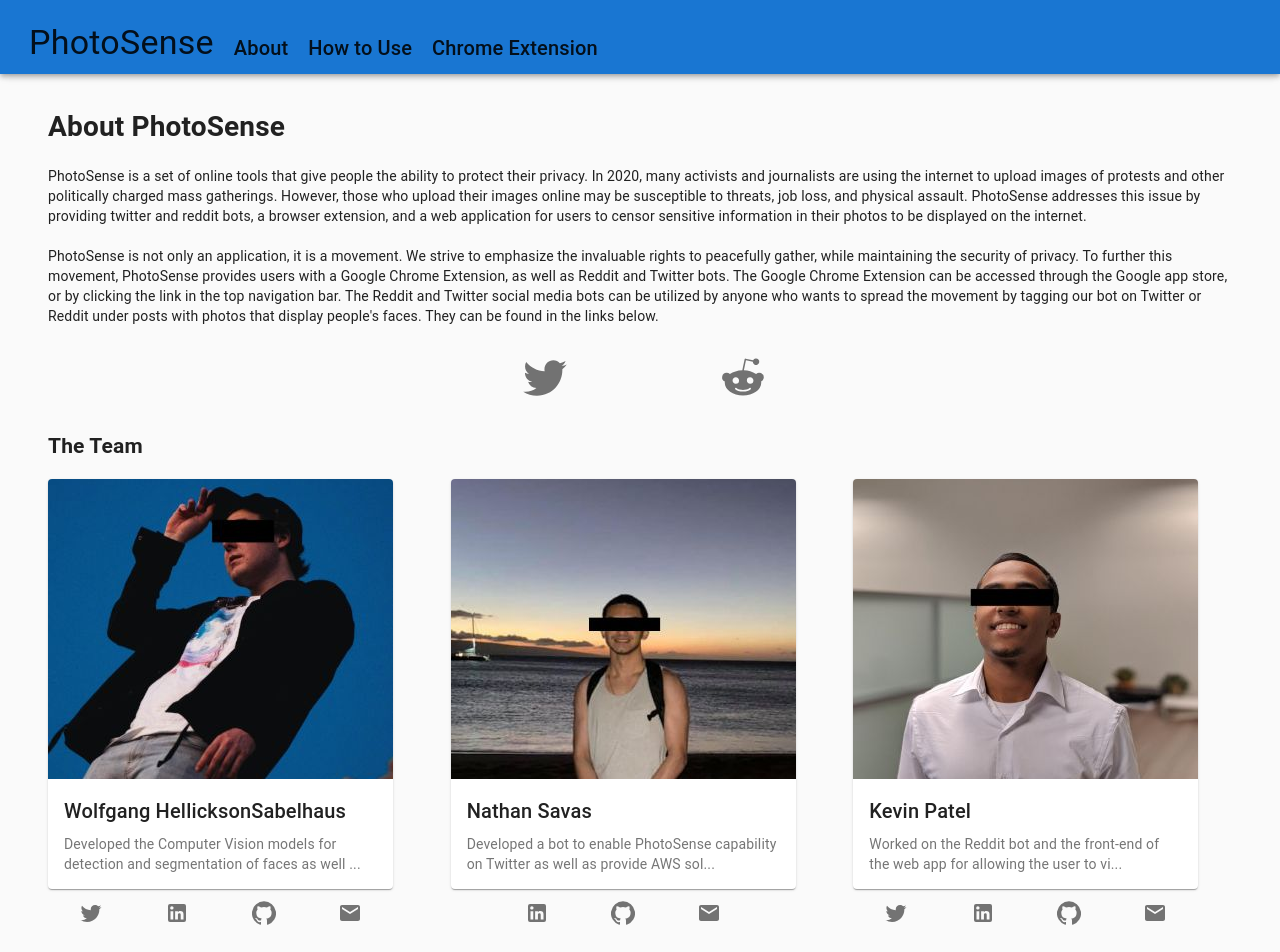
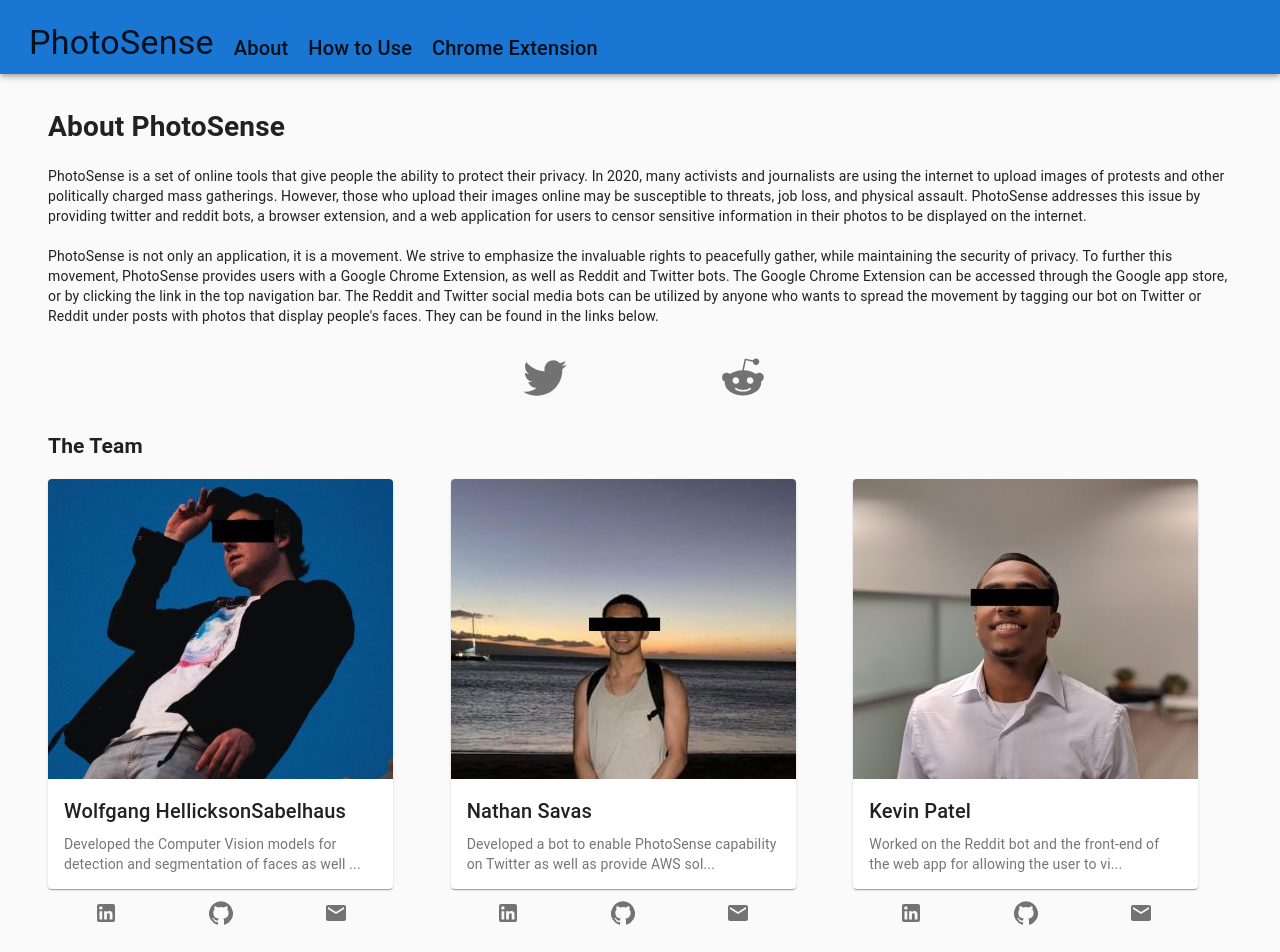
Before and after one commit to Team-SWANK/Web-Application, a React (Create React App) app in the folder my-app/: page /about in a window 1280 px wide. Shown: the top 952 px of the page. Built offline with nearby package versions, Linux system fonts and the light colour scheme.

Commit message:
styling changes and deleting unecessary console logs

```diff
--- a/my-app/src/components/CanvasPagination.js
+++ b/my-app/src/components/CanvasPagination.js
@@ -91,9 +91,6 @@
   const fullScreen = useMediaQuery(theme.breakpoints.down('sm'));
   const [alertOpen, setAlert] = useState(false);
 
-  console.log(images);
-  console.log(resizedImages);
-
   // this holds all metadata tags for all images
   const [allMeta, setAllMeta] = useState([]);
   // this holds the censorship options in an array
@@ -151,7 +148,6 @@
     });
 
     responseImages = await Promise.all(responseImages);
-    console.log('after responseImages');
     setImageBlobs(responseImages);
     let imagesTemp = [];
     responseImages.forEach(imageStr => {
@@ -165,7 +161,6 @@
       }));
     });
     imagesTemp = await Promise.all(imagesTemp);
-    console.log('after imagesTemp');
     setCensoredImages(imagesTemp);
 
     setIsCensored(true);
--- a/my-app/src/components/CensorshipOptionsDialog.js
+++ b/my-app/src/components/CensorshipOptionsDialog.js
@@ -33,7 +33,6 @@
   const handleClickOpen = () => {
     setOpen(true);
   }
-  console.log(censorOptions)
   const handleClickClose = () => {
     document.querySelector("#canvas").dispatchEvent(new Event('dialogClose'))
     setOpen(false);
--- a/my-app/src/components/PersonCard.js
+++ b/my-app/src/components/PersonCard.js
@@ -85,28 +85,21 @@
       </Card>
 
       <Grid container direction="row" justify="center" alignItems="center" spacing={3} className={classes.root} style={{marginLeft: 0, marginRight: 0}}>
-        {twitter && <Grid item xs={3}>
-          <a href={twitter}>
-          <IconButton className={classes.icon} aria-label="twitter" >
-            <TwitterIcon />
-          </IconButton>
-          </a>
-        </Grid>}
-        {linkedIn && <Grid item xs={3}>
+        {linkedIn && <Grid item xs={4}>
           <a href={linkedIn}>
           <IconButton className={classes.icon} aria-label="linked-in">
             <LinkedInIcon />
           </IconButton>
           </a>
         </Grid>}
-        {github && <Grid item xs={3}>
+        {github && <Grid item xs={4}>
           <a href={github}>
           <IconButton className={classes.icon} aria-label="github">
             <GitHubIcon />
           </IconButton>
           </a>
         </Grid>}
-        {email && <Grid item xs={3}>
+        {email && <Grid item xs={4}>
           <a href={'mailTo:'+email}>
           <IconButton className={classes.icon} aria-label="github">
             <MailIcon />
--- a/my-app/src/pages/AboutUs.js
+++ b/my-app/src/pages/AboutUs.js
@@ -66,7 +66,6 @@
           name="Wolfgang HellicksonSabelhaus"
           image={wolfieImage}
           description="Developed the Computer Vision models for detection and segmentation of faces as well as the backend architecture for the models to poll from requests made to our API. Also worked on creating this web interface, mainly contributing in the drawing tool and overall design."
-          twitter="https://twitter.com/WHellHaus"
           linkedIn="https://www.linkedin.com/in/wolfgang-hellicksons/"
           github="https://github.com/WHellhaus"
           email={'wolfgang.hellicksons@gmail.com'}
@@ -82,7 +81,6 @@
         <PersonCard
           name="Kevin Patel"
           image={kevinImage}
-          twitter={'https://twitter.com/kevinjaypatel'}
           linkedIn={'https://www.linkedin.com/in/kevinjaypatel/'}
           github={'https://github.com/kevinjaypatel'}
           email={'kevinjaypatel@gmail.com'}
@@ -92,7 +90,6 @@
           name="Steven Gamboa"
           image={stevenImage}
           description="Primarily focused on research, development, and integration of the PhotoSense Reddit bot and metadata scrubber. Worked on project logistics and documentation as well as development on the web application. (Steven is pictured on the right in this image)"
-          twitter={'https://twitter.com/greatgambi13'}
           linkedIn={'https://www.linkedin.com/in/steven-gamboa-2461a5192/'}
           github={'https://github.com/sgamboa13'}
           email={'steven.gamboa@student.csulb.edu'}
--- a/my-app/src/pages/Main.js
+++ b/my-app/src/pages/Main.js
@@ -111,7 +111,6 @@
     });
     maskPredictions = await Promise.all(maskPredictions);
     setImageMasks(maskPredictions);
-    // console.log(maskPredictions)
   }
 
   useEffect(() => () => {
--- a/my-app/src/pages/Url.js
+++ b/my-app/src/pages/Url.js
@@ -53,7 +53,6 @@
           data: form,
           headers: { 'Content-Type': `multipart/form-data; boundary=${form._boundary}`, },
         }).then(response => {
-          console.log("response: ", response.data.predictions)
           return response.data.predictions;
         }));
       } catch (err) {
@@ -72,7 +71,6 @@
       method: "get",
       url: "/imageUrl?url="+imageURL
     }).then(response => {
-      console.log(response.data)
       return response.data;
     }).catch(err => {
       console.log(err)
@@ -84,7 +82,6 @@
 
   useEffect(async () => {
     if(i.src !== "") {
-      console.log(i)
       await getImageMasksAsync([i]);
       setI(i.src);
     }
--- a/my-app/src/utils/utils.js
+++ b/my-app/src/utils/utils.js
@@ -36,7 +36,6 @@
 export async function drawImage(ctx, image, setWidth, setHeight) {
   // need a Javascript Image object to draw onto canvas
   let i = new Image();
-  console.log(Object.prototype.toString.call(image[0]));
   if (Object.prototype.toString.call(image) === "[object Array]") {
     if (Object.prototype.toString.call(image[0]) === "[object String]") {
       i.src = image[0]
@@ -112,7 +111,6 @@
   let newDimensions = { width: 1, height: 1 };
 
   let i = new Image();
-  console.log(image)
   if (Object.prototype.toString.call(image) === "[object File]") {
     // set source of the image object to be the uploaded image
     i.src = image.preview;
```
Also changed, not shown: my-app/src/backend/server.js (+19 -2 lines), my-app/src/components/CensorshipForm.js (+0 -9 lines), 1 other file (tests, documents, lock files or other folders).
